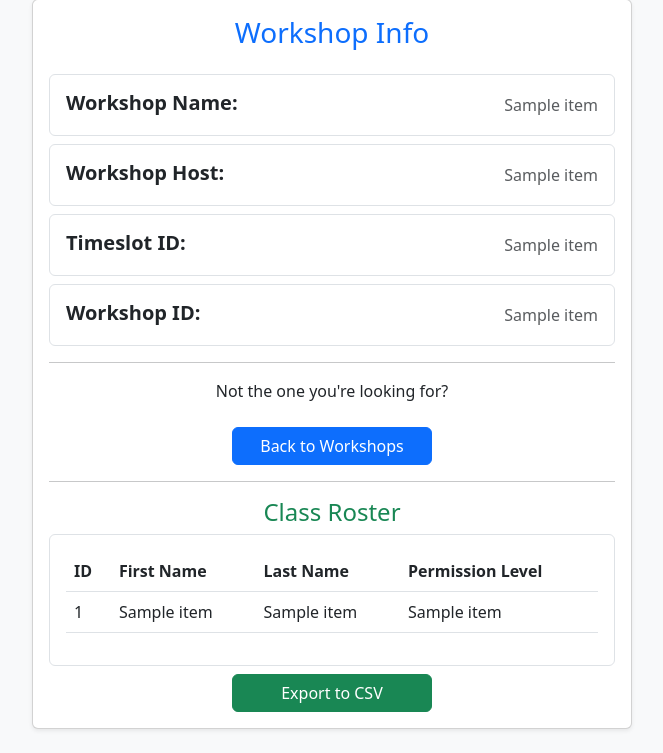
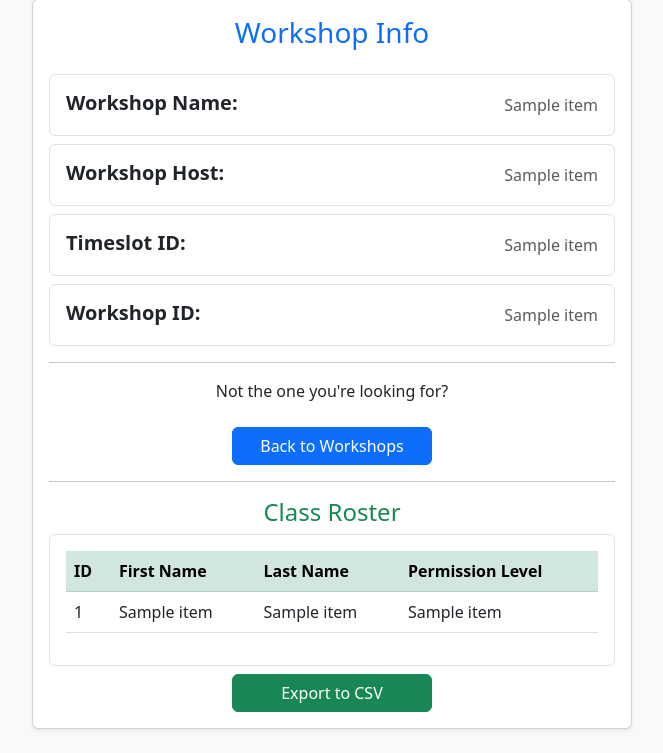
Before and after one commit to krispepper/530_2026_09_workshop, a Flask app: template templates/roster.html in a window 1280 px wide. Shown: the part 129-882 px from the top of the page, without its empty margins (308-971 px from the left). Run offline with Flask 3, Linux system fonts and the light colour scheme; the template is opened without the code that fills it: most values are stand-ins (such as "Sample title", 1, 10 or a date in 2020); parts of the project's set-up code (start-up, migrations or seed data) failed here and were passed over.

Commit message:
fixing up the table UI

```diff
--- a/templates/roster.html
+++ b/templates/roster.html
@@ -57,7 +57,7 @@
                     <li class="list-group-item d-flex justify-content-between align-items-center p-3 border rounded">
                         <table class="table">
                         <thead>
-                            <tr>
+                            <tr class="table-success">
                             <th scope="col">ID</th>
                             <th scope="col">First Name</th>
                             <th scope="col">Last Name</th>
```
